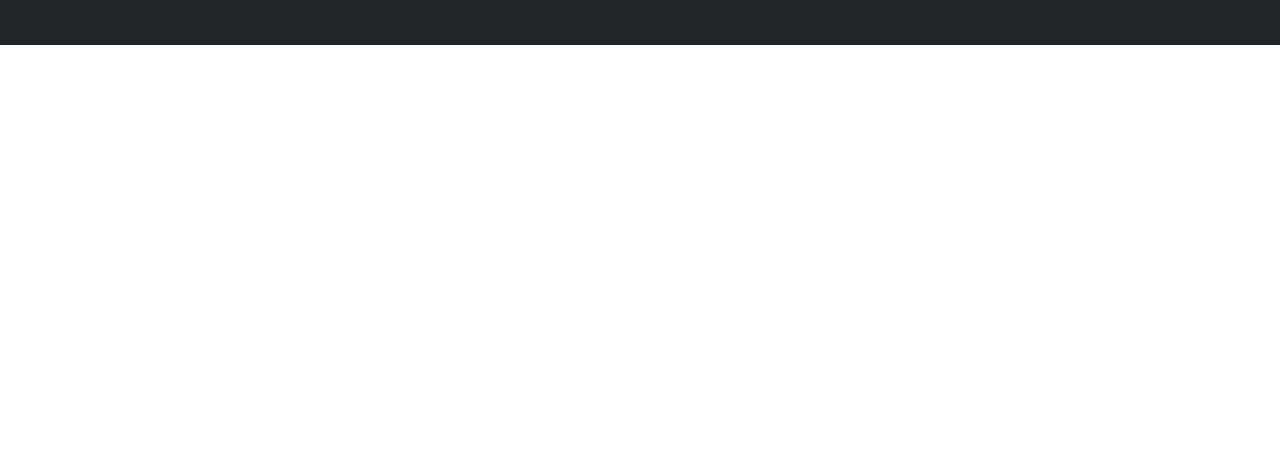
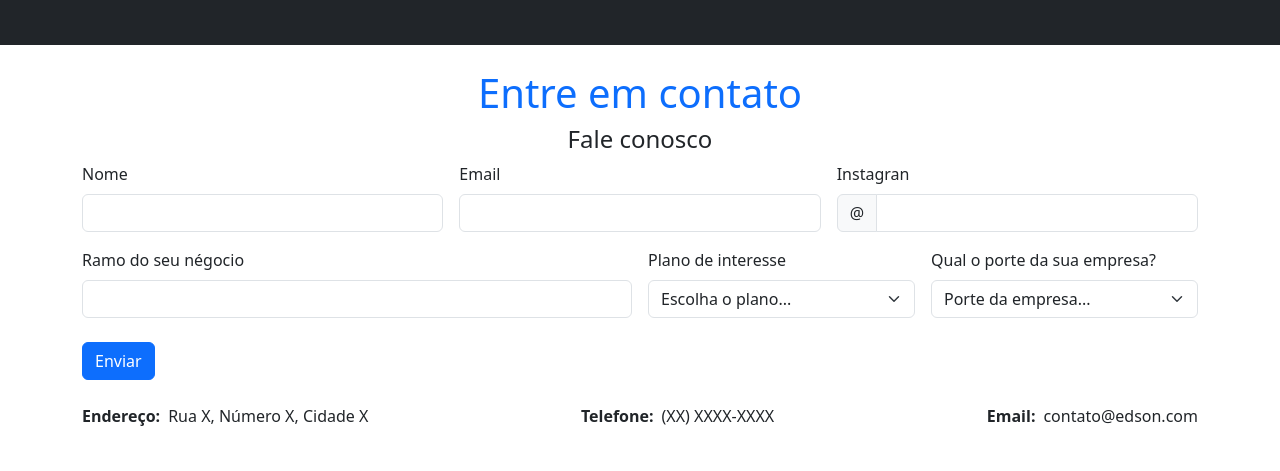
Before and after one commit to edsonplz/Curso-Bootstrap, a plain HTML site: page index.html in a window 1280 px wide. Shown: the part 3578-4049 px from the top of the page. Before the commit the page ends 3623 px from the top, so only its background shows below. Drawn offline with nearby package versions, Linux system fonts and the light colour scheme.

Commit message:
Seção de Contatos finalizada

```diff
--- a/index.html
+++ b/index.html
@@ -392,6 +392,66 @@
         </div>
     </section>
 
+    <section id="contact" class="my-4">
+        <div class="container">
+            <div class="row">
+                <h1 class="text-center text-primary">Entre em contato</h1>
+                <h2 class="text-center text-secundary fs-4">Fale conosco</h2>
+            </div>
+            <div class="row">
+                <div class="col-12">
+                    <form class="g-3 row">
+                        <div class="col-md-4">
+                            <label class="form-label">Nome</label>
+                            <input type="text" class="form-control" required/>
+                        </div>
+                        <div class="col-md-4">
+                            <label class="form-label">Email</label>
+                            <input type="email" class="form-control" required/>
+                        </div>
+                        <div class="col-md-4">
+                            <label class="form-label">Instagran</label>
+                            <div class="input-group">
+                                <span class="input-group-text" id="instagran">@</span>
+                                <input type="text" class="form-control" aria-label="Instagran" aria-describedby="instagran"/>
+                            </div>
+                        </div>
+                        <div class="col-md-6">
+                            <label class="form-label">Ramo do seu négocio</label>
+                            <input type="text" class="form-control" required/>
+                        </div>
+                        <div class="col-md-3">
+                            <label class="form-label">Plano de interesse</label>
+                            <select class="form-select" required>
+                                <option selected disabled>Escolha o plano...</option>
+                                <option>Plano Platinum</option>
+                                <option>Plano Gold</option>
+                            </select>
+                        </div>
+                        <div class="col-md-3">
+                            <label class="form-label">Qual o porte da sua empresa?</label>
+                            <select class="form-select" required>
+                                <option selected disabled>Porte da empresa...</option>
+                                <option>Pequena empresa</option>
+                                <option>Média empresa</option>
+                                <option>Grande empresa</option>
+                                <option>Multinacional</option>
+                            </select>
+                        </div>
+                        <div class="col-12 mt-4">
+                            <button class="btn btn-primary" type="submit">Enviar</button>
+                        </div>
+                    </form>
+                </div>
+                <div class="col-12 d-flex justify-content-between my-4 flex-column flex-md-row">
+                    <p><span class="fw-bold me-2">Endereço:</span>Rua X, Número X, Cidade X</p>
+                    <p><span class="fw-bold me-2">Telefone:</span>(XX) XXXX-XXXX</p>
+                    <p><span class="fw-bold me-2">Email:</span>contato@edson.com</p>
+                </div>
+            </div>
+        </div>
+    </section>
+
     <script src="https://cdn.jsdelivr.net/npm/@popperjs/core@2.11.8/dist/umd/popper.min.js"
         integrity="sha384-I7E8VVD/ismYTF4hNIPjVp/Zjvgyol6VFvRkX/vR+Vc4jQkC+hVqc2pM8ODewa9r"
         crossorigin="anonymous"></script>
```
